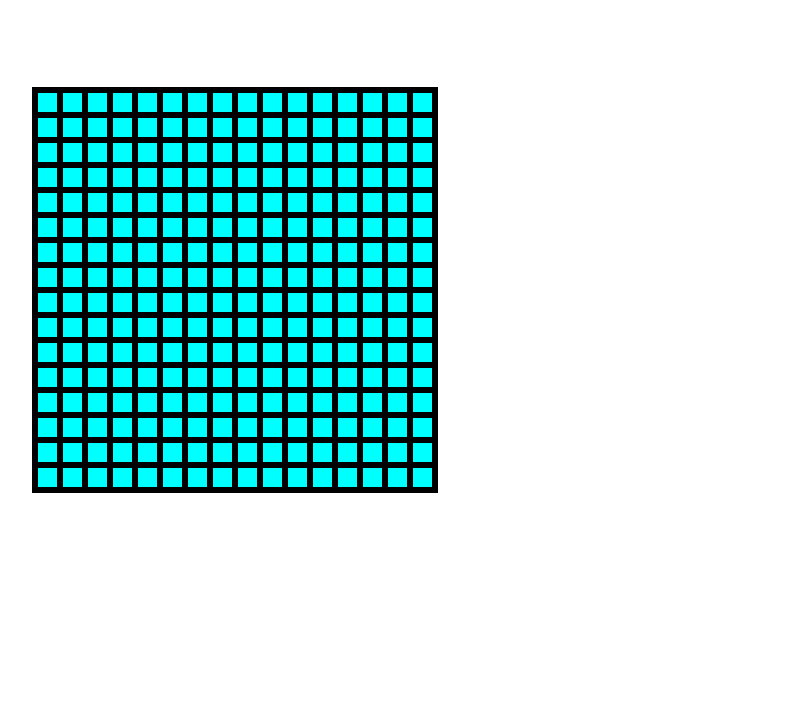
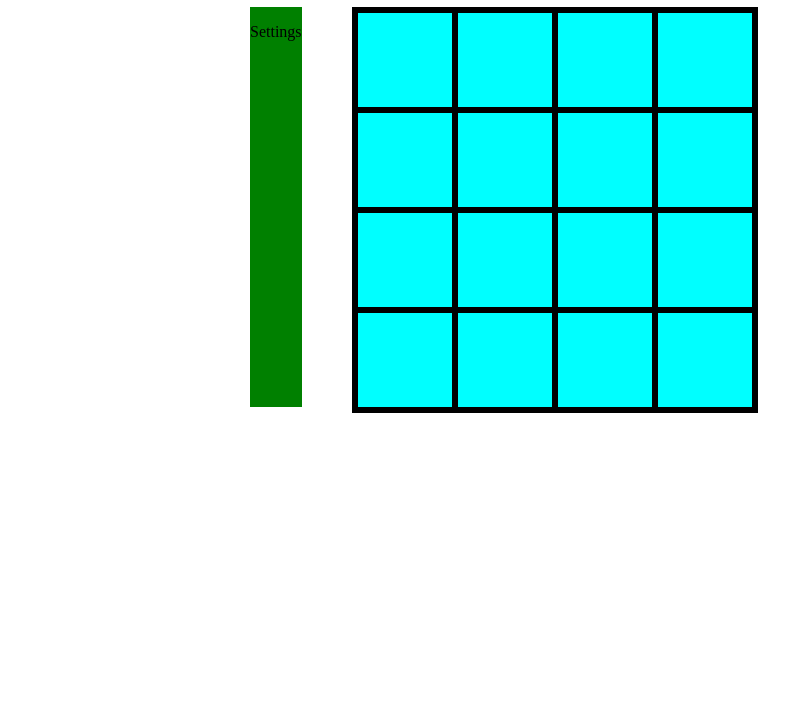
Before and after one commit to JadBizri/etch-a-sketch, a plain HTML site: page index.html in a window 1280 px wide. Shown: the part 73-800 px from the top of the page, without its empty margins (136-925 px from the left). Drawn offline with Linux system fonts and the light colour scheme.

Commit message:
Add Title and Settings container next to grid

```diff
--- a/index.html
+++ b/index.html
@@ -7,9 +7,20 @@
     <title>Etch-A-Sketch</title>
 </head>
 <body>
-    <div class="container">
+    <div class="header">
+        <h1 class="title">Etch-A-Sketch</h1>
+    </div>
+
+    <div class="main">
+
+        <div class="settings">
+            <p>Settings</p>
+        </div>
+
+        <div class="container"></div>
 
     </div>
+
 </body>
 
 <script src="./script.js"></script>
--- a/script.js
+++ b/script.js
@@ -1,5 +1,5 @@
 function drawGrid() {
-    const divs = 16;
+    const divs = 4;
     let width = (400 / divs) / 400 * 100;
     const styleSheet = document.styleSheets[0];
     styleSheet.insertRule(`.blocks { width: ${width}%; }`, styleSheet.cssRules.length);
--- a/style.css
+++ b/style.css
@@ -1,6 +1,5 @@
 .container{
     padding: 0.2em;
-    margin: 10em;
     background-color: black;
     display: flex;
     width: 400px;
@@ -15,3 +14,21 @@
     flex: auto;
     box-sizing: border-box;
 }
+
+.main{
+    display: flex;
+    align-items: center;
+    justify-content: center;
+    gap: 50px;
+    flex-wrap: wrap;
+}
+
+.header{
+    text-align: center;
+}
+
+.settings{
+    align-self: flex-start;
+    background-color: green;
+    height: 400px;
+}
```
